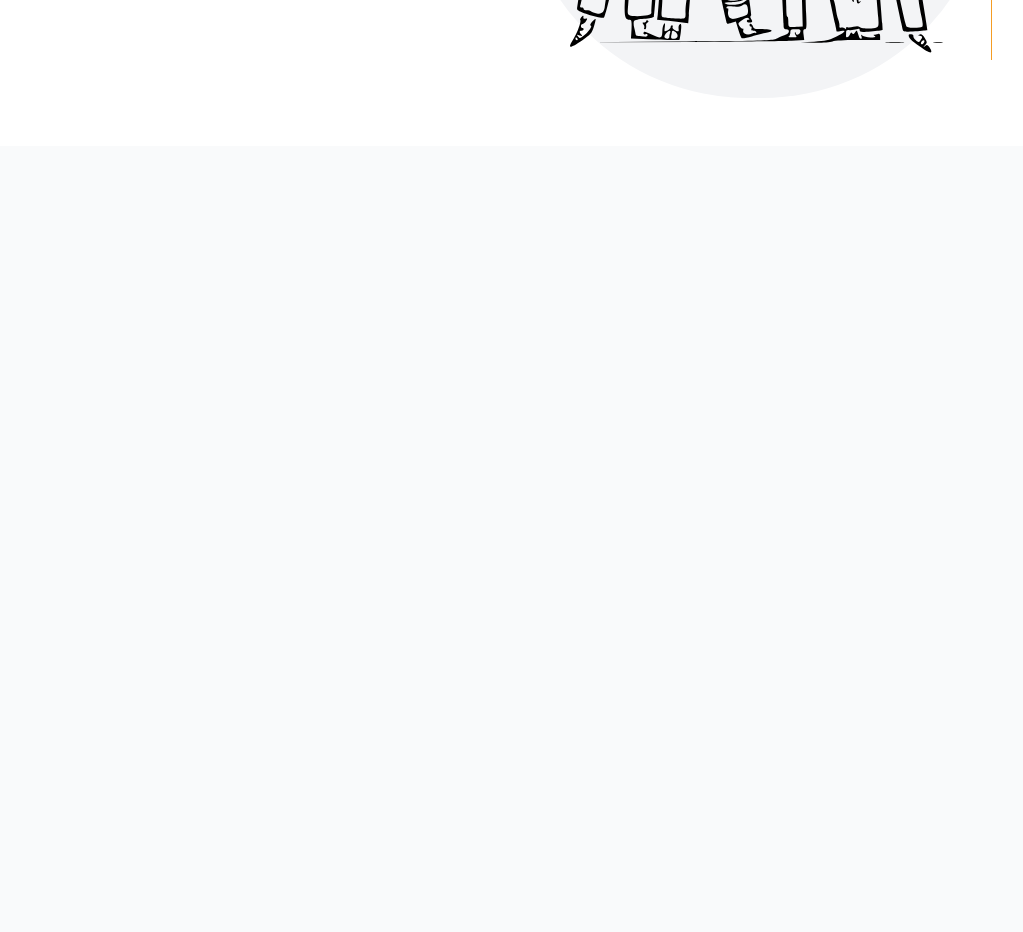
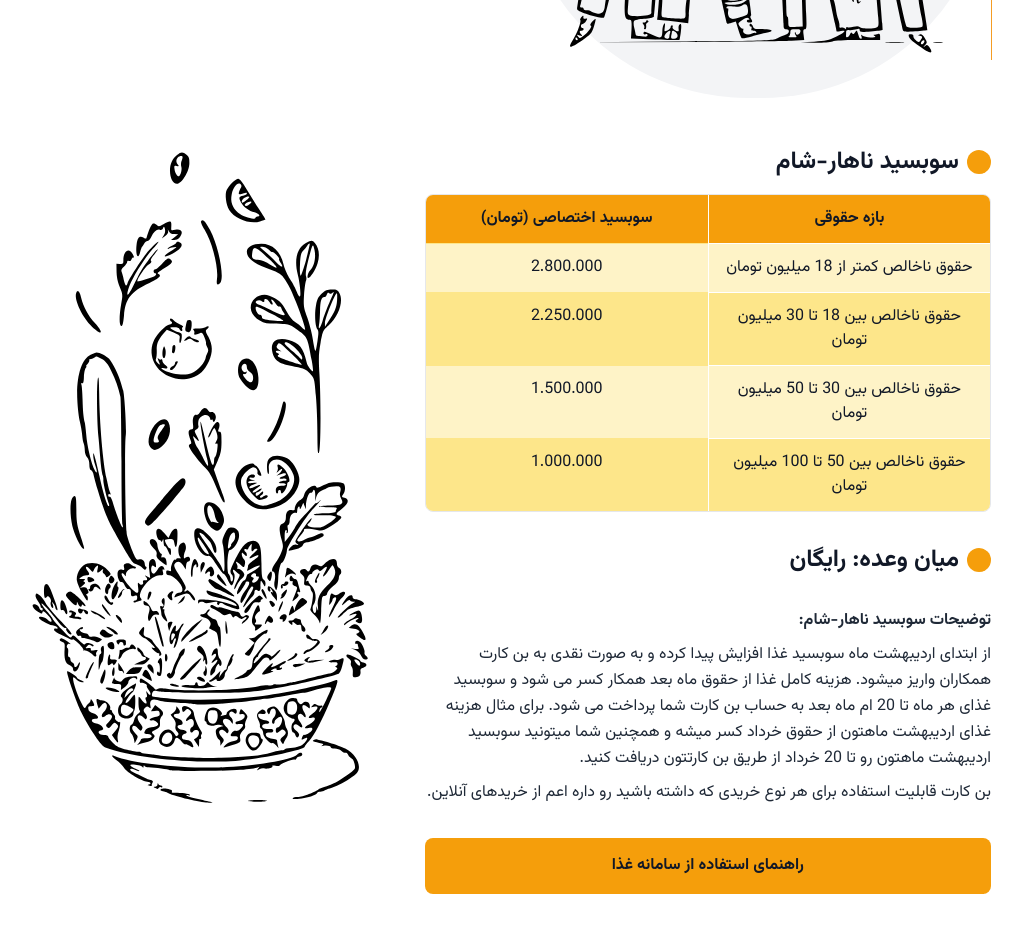
Before and after one commit to espitman/jbm-hr-life, a Nuxt app: page /benefits in a window 1280 px wide. Shown: the part 740-1672 px from the top of the page, without its empty margins (33-1056 px from the left). Before the commit the page ends 886 px from the top, so only its background shows below. Built offline with nearby package versions, Linux system fonts and the light colour scheme.

Commit message:
Update changes

```diff
--- /dev/null
+++ b/components/benefits/Subsidy.vue
@@ -0,0 +1,78 @@
+<template>
+  <div class="max-w-6xl mx-auto p-6" dir="rtl">
+    <div class="flex flex-col md:flex-row items-start gap-8">
+      <!-- Right side - Content -->
+      <div class="w-full md:w-3/5 order-1 md:order-1">
+        <!-- Lunch-Dinner Subsidy Section -->
+        <div class="mb-8">
+          <div class="flex items-center justify-start mb-4">
+            <div class="w-6 h-6 rounded-full bg-amber-500 ml-2"></div>
+            <h2 class="text-2xl font-bold">سوبسید ناهار-شام</h2>
+          </div>
+
+          <!-- Subsidy Table -->
+          <div class="border rounded-lg overflow-hidden mb-8">
+            <div class="grid grid-cols-2">
+              <!-- Table Headers -->
+              <div class="bg-amber-500 p-3 text-center font-bold border-l border-white">بازه حقوقی</div>
+              <div class="bg-amber-500 p-3 text-center font-bold">سوبسید اختصاصی (تومان)</div>
+
+              <!-- Row 1 -->
+              <div class="bg-amber-100 p-3 text-center border-l border-white border-t border-amber-200">حقوق ناخالص کمتر از 18 میلیون تومان</div>
+              <div class="bg-amber-100 p-3 text-center border-t border-amber-200">2.800.000</div>
+
+              <!-- Row 2 -->
+              <div class="bg-amber-200 p-3 text-center border-l border-white border-t border-amber-200">حقوق ناخالص بین 18 تا 30 میلیون تومان</div>
+              <div class="bg-amber-200 p-3 text-center border-t border-amber-200">2.250.000</div>
+
+              <!-- Row 3 -->
+              <div class="bg-amber-100 p-3 text-center border-l border-white border-t border-amber-200">حقوق ناخالص بین 30 تا 50 میلیون تومان</div>
+              <div class="bg-amber-100 p-3 text-center border-t border-amber-200">1.500.000</div>
+
+              <!-- Row 4 -->
+              <div class="bg-amber-200 p-3 text-center border-l border-white border-t border-amber-200">حقوق ناخالص بین 50 تا 100 میلیون تومان</div>
+              <div class="bg-amber-200 p-3 text-center border-t border-amber-200">1.000.000</div>
+            </div>
+          </div>
+        </div>
+
+        <!-- Snacks Section -->
+        <div class="mb-8">
+          <div class="flex items-center justify-start mb-4">
+            <div class="w-6 h-6 rounded-full bg-amber-500 ml-2"></div>
+            <h2 class="text-2xl font-bold">میان وعده: رایگان</h2>
+          </div>
+        </div>
+
+        <!-- Explanation Section -->
+        <div class="mb-8 text-right text-gray-800 leading-relaxed">
+          <h3 class="font-bold mb-2">توضیحات سوبسید ناهار-شام:</h3>
+          <p class="mb-2">
+            از ابتدای اردیبهشت ماه سوبسید غذا افزایش پیدا کرده و به صورت نقدی به بن کارت همکاران واریز میشود. هزینه کامل غذا از حقوق ماه بعد همکار کسر می شود و سوبسید غذای هر ماه تا 20 ام ماه بعد به حساب بن کارت شما پرداخت می شود. برای مثال هزینه غذای اردیبهشت ماهتون از حقوق خرداد کسر میشه و همچنین شما میتونید سوبسید اردیبهشت ماهتون رو تا 20 خرداد از طریق بن کارتتون دریافت کنید.
+          </p>
+          <p>
+            بن کارت قابلیت استفاده برای هر نوع خریدی که داشته باشید رو داره اعم از خریدهای آنلاین.
+          </p>
+        </div>
+
+        <!-- Guide Button -->
+        <button class="w-full bg-amber-500 text-center py-4 rounded-lg font-bold hover:bg-amber-400 transition duration-300">
+          راهنمای استفاده از سامانه غذا
+        </button>
+      </div>
+
+      <!-- Left side - Food illustration -->
+      <div class="w-full md:w-2/5 mb-8 md:mb-0 order-2 md:order-2">
+        <img
+          src="/images/flowerpot.svg"
+          alt="Flowerpot illustration"
+          class="w-full h-auto"
+        />
+      </div>
+    </div>
+  </div>
+</template>
+
+<script setup>
+// Component logic can be added here if needed
+</script>
--- a/pages/benefits.vue
+++ b/pages/benefits.vue
@@ -1,11 +1,13 @@
 <template>
   <div class="container p-6" dir="rtl">
     <BenefitsHeader />
+    <Subsidy />
   </div>
 </template>
 
 <script setup>
 import BenefitsHeader from '~/components/benefits/Header.vue'
+import Subsidy from '~/components/benefits/Subsidy.vue'
 
 definePageMeta({
   layout: 'default'
```
Also changed, not shown: public/images/flowerpot.svg (added).
